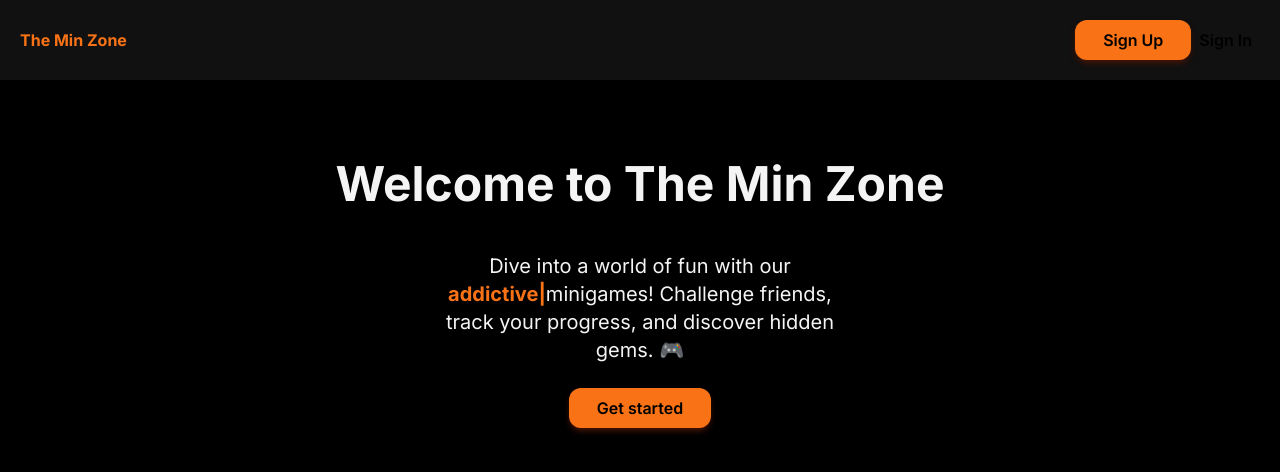
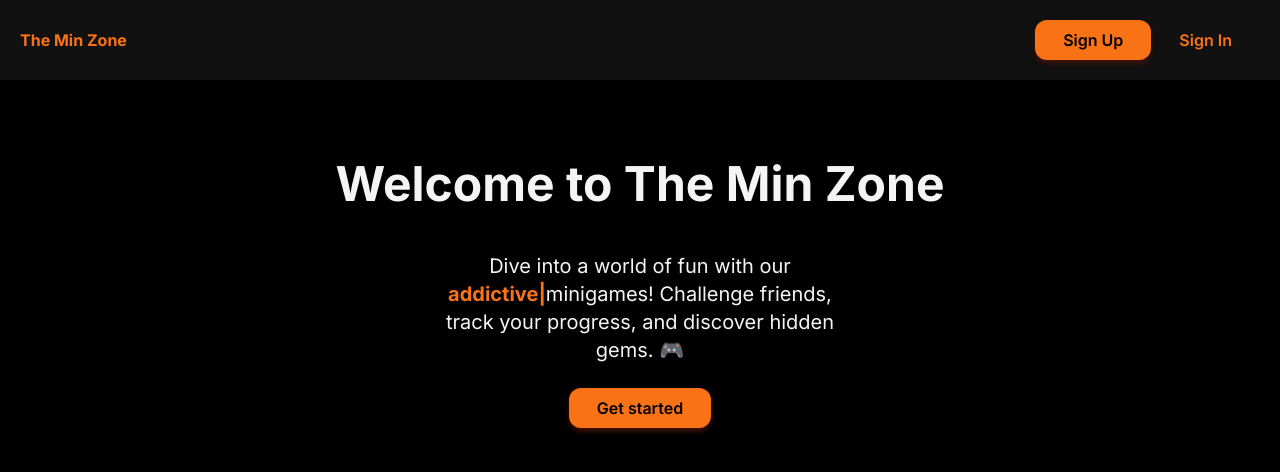
Before and after one commit to mishael-codes/the-min-zone, a Next.js app: page / in a window 1280 px wide. Shown: the top 472 px of the page. Built offline with nearby package versions, Linux system fonts and the light colour scheme.

Commit message:
Chore: Install firebase

```diff
--- a/package.json
+++ b/package.json
@@ -9,6 +9,8 @@
     "lint": "next lint"
   },
   "dependencies": {
+    "firebase": "^10.12.4",
+    "framer-motion": "^11.3.31",
     "next": "14.2.5",
     "react": "^18",
     "react-dom": "^18",
--- a/src/app/components/button.tsx
+++ b/src/app/components/button.tsx
@@ -8,9 +8,9 @@ const Button = ({ text, standard }: ButtonProps) => {
     <button
       className={`${
         standard
-          ? "bg-orange-500 shadow-md shadow-orange-950 text-black hover:bg-gradient px-7"
-          : "text-misc bg-transparent"
-      } p-2 rounded-xl font-semibold transition-all`}
+          ? "bg-orange-500 shadow-md shadow-orange-950 text-black hover:bg-gradient"
+          : "text-orange-500 bg-transparent"
+      } rounded-xl font-semibold transition-all px-7 py-2`}
     >
       {text}
     </button>
--- /dev/null
+++ b/src/firebase/fire-auth.ts
@@ -0,0 +1,6 @@
+import { getAuth } from "firebase/auth";
+import app from "./firebaseconfig";
+
+const auth = getAuth(app);
+
+export default auth;
```
Also changed, not shown: src/firebase/firebaseconfig.ts (added, +15 -0 lines), 1 other file (tests, documents, lock files or other folders).
